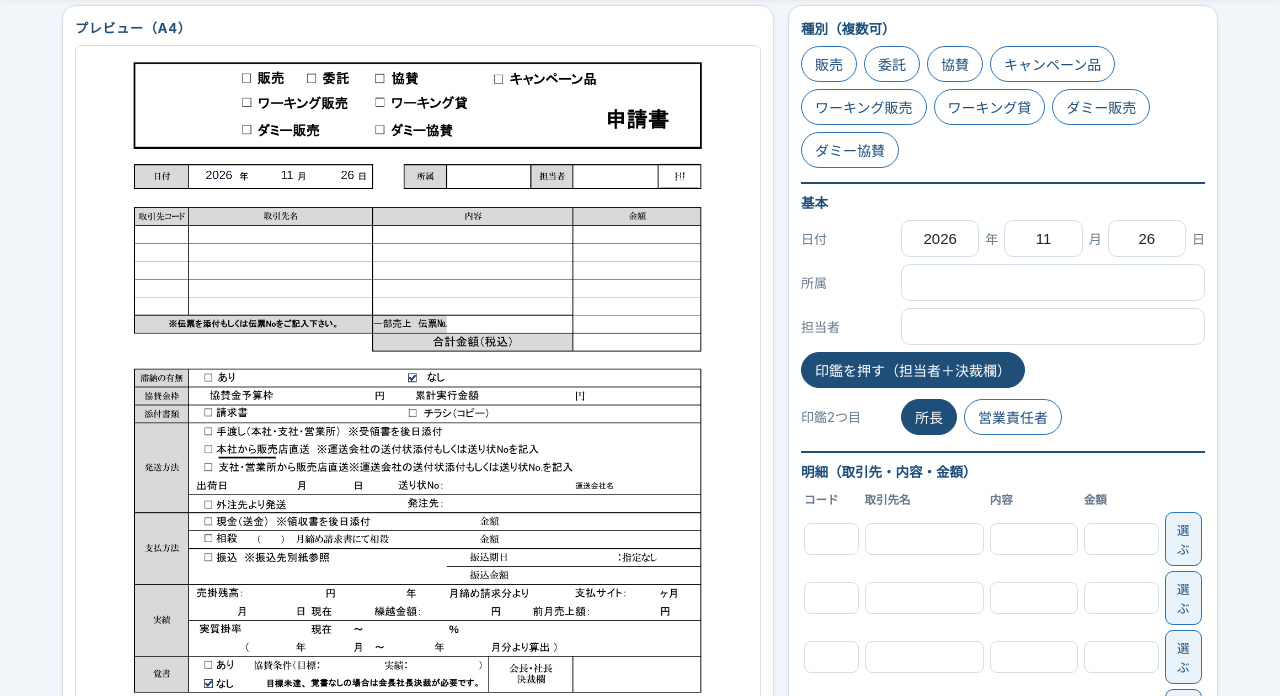
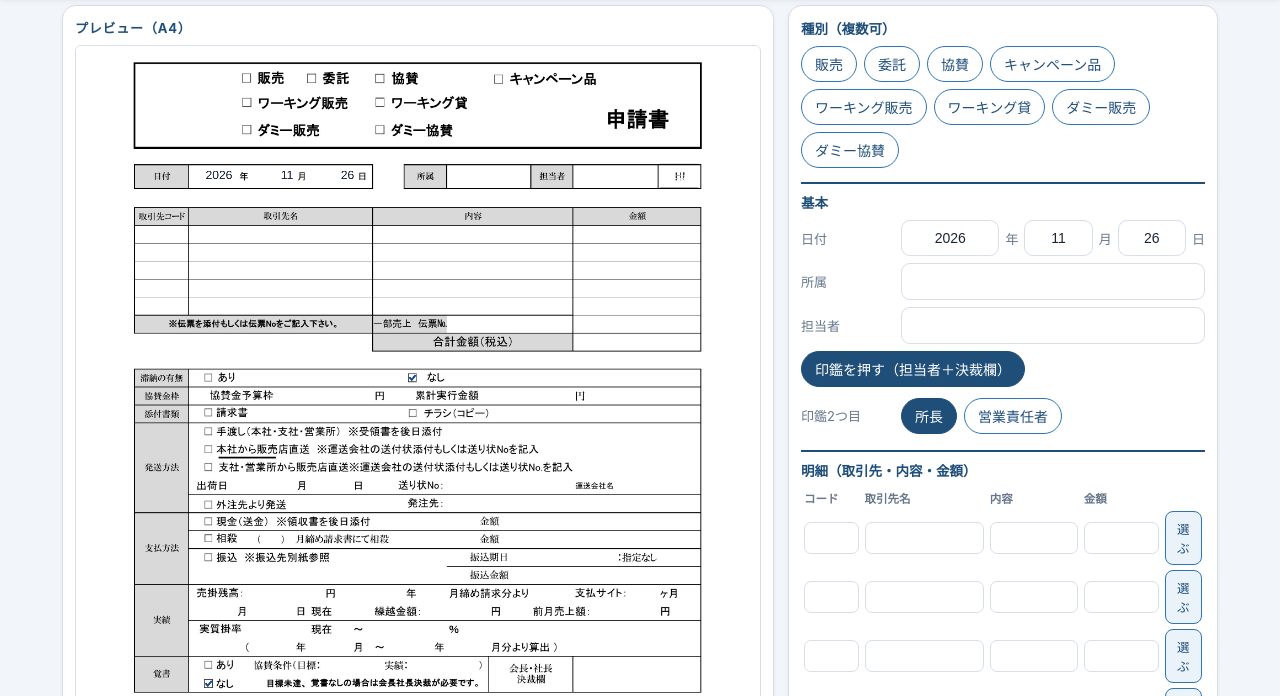
Before and after one commit to uetyjp-afk/kyosan-shinsei, a plain HTML site: page index.html in a window 1280 px wide. Shown: the part 68-764 px from the top of the page. Drawn offline with Linux system fonts and the light colour scheme.

Commit message:
日付の年（4桁）が切れないよう入力欄の幅と余白を調整

```diff
--- a/index.html
+++ b/index.html
@@ -37,6 +37,7 @@ main{max-width:1180px;margin:0 auto;padding:12px;display:block}
 .fr .unit{flex:0 0 auto;font-size:13px;color:var(--mut)}
 .fr3{display:flex;gap:6px;flex:1;min-width:0;align-items:center}
 .fr3 input{flex:1 1 0%;width:0;min-width:0;text-align:center}
+.fr .fr3 input{padding-left:3px;padding-right:3px;font-size:14px}
 .chips{display:flex;flex-wrap:wrap;gap:7px;margin:4px 0 2px}
 .chip{border:1.8px solid var(--ac2);color:var(--ac);background:#fff;border-radius:999px;padding:7px 13px;font-size:14px;cursor:pointer;user-select:none}
 .chip.on{background:var(--ac);color:#fff;border-color:var(--ac)}
@@ -185,7 +186,7 @@ function row(parent,label,key,opts){
 function row3(parent,label,keys,units){
  const d=el('div',{className:'fr'});d.appendChild(el('label',{textContent:label}));
  const b=el('div',{className:'fr3'});
- keys.forEach((k,ix)=>{const i=el('input',{type:'text',value:V[k]||''});i.inputMode='numeric';
+ keys.forEach((k,ix)=>{const i=el('input',{type:'text',value:V[k]||''});i.inputMode='numeric';if(k.includes('Y'))i.style.flex='1.5 1 0%';
   i.oninput=()=>{V[k]=i.value;draw()};b.appendChild(i);
   b.appendChild(el('span',{className:'unit',textContent:units[ix]}))});
  d.appendChild(b);parent.appendChild(d)}
--- a/sw.js
+++ b/sw.js
@@ -1,4 +1,4 @@
-const CACHE='kyosan-app-v4';
+const CACHE='kyosan-app-v5';
 const SHELL=['./','./index.html','./manifest.webmanifest','./icon-192.png','./icon-512.png','./bg.jpg','./form.pdf','./pdf-lib.min.js'];
 self.addEventListener('install',event=>{event.waitUntil(caches.open(CACHE).then(cache=>cache.addAll(SHELL)).then(()=>self.skipWaiting()))});
 self.addEventListener('activate',event=>{event.waitUntil(caches.keys().then(keys=>Promise.all(keys.filter(key=>key!==CACHE).map(key=>caches.delete(key)))).then(()=>self.clients.claim()))});
```
